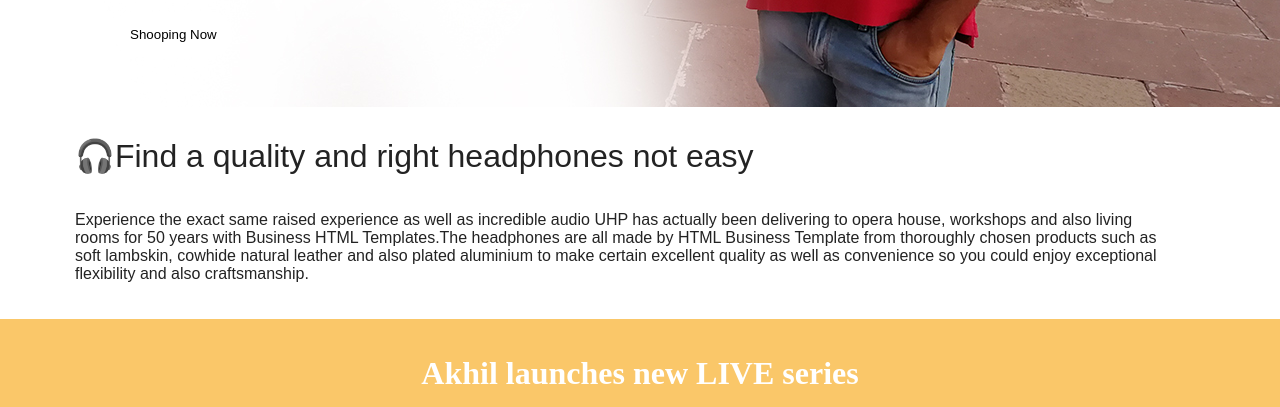
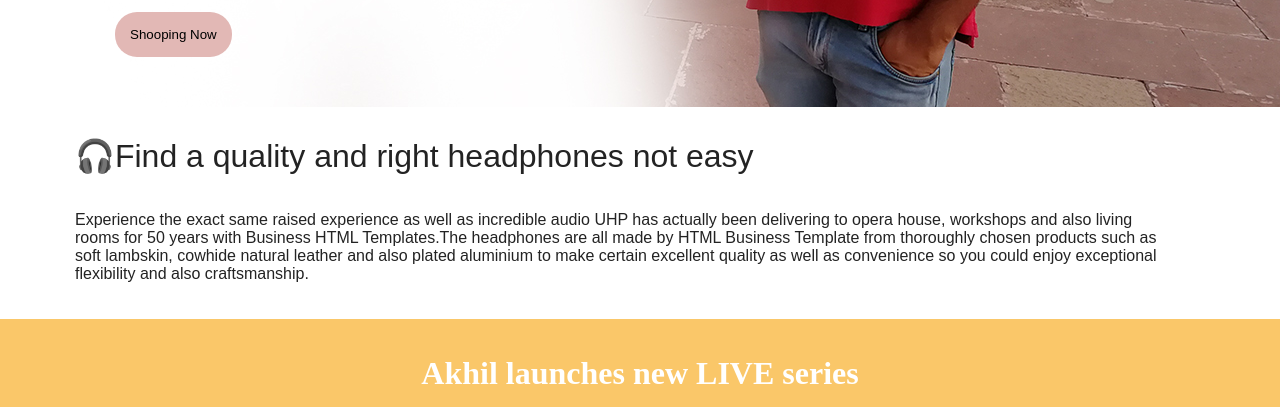
Before and after one commit to akhilesh30004/akhil, a plain HTML site: page index.html in a window 1280 px wide. Shown: the part 693-1100 px from the top of the page. Drawn offline with Linux system fonts and the light colour scheme; files whose address does not match are found by name.

Commit message:
Update mycss.css

```diff
--- a/mycss.css
+++ b/mycss.css
@@ -29,7 +29,7 @@
 }
 .button{
 	padding: 15px;
-    background: #fff;
+    background: #e2b8b5;
     border: none;
     border-radius: 22px;
 }
```
